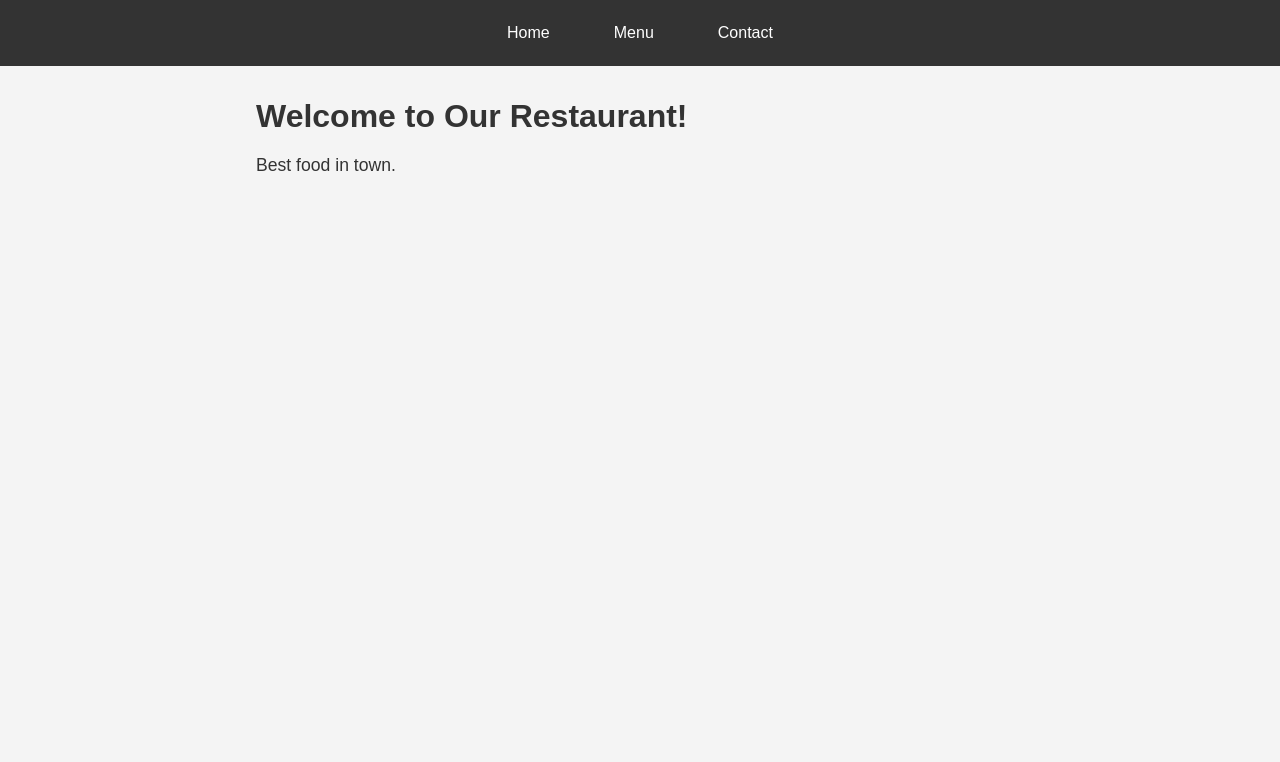
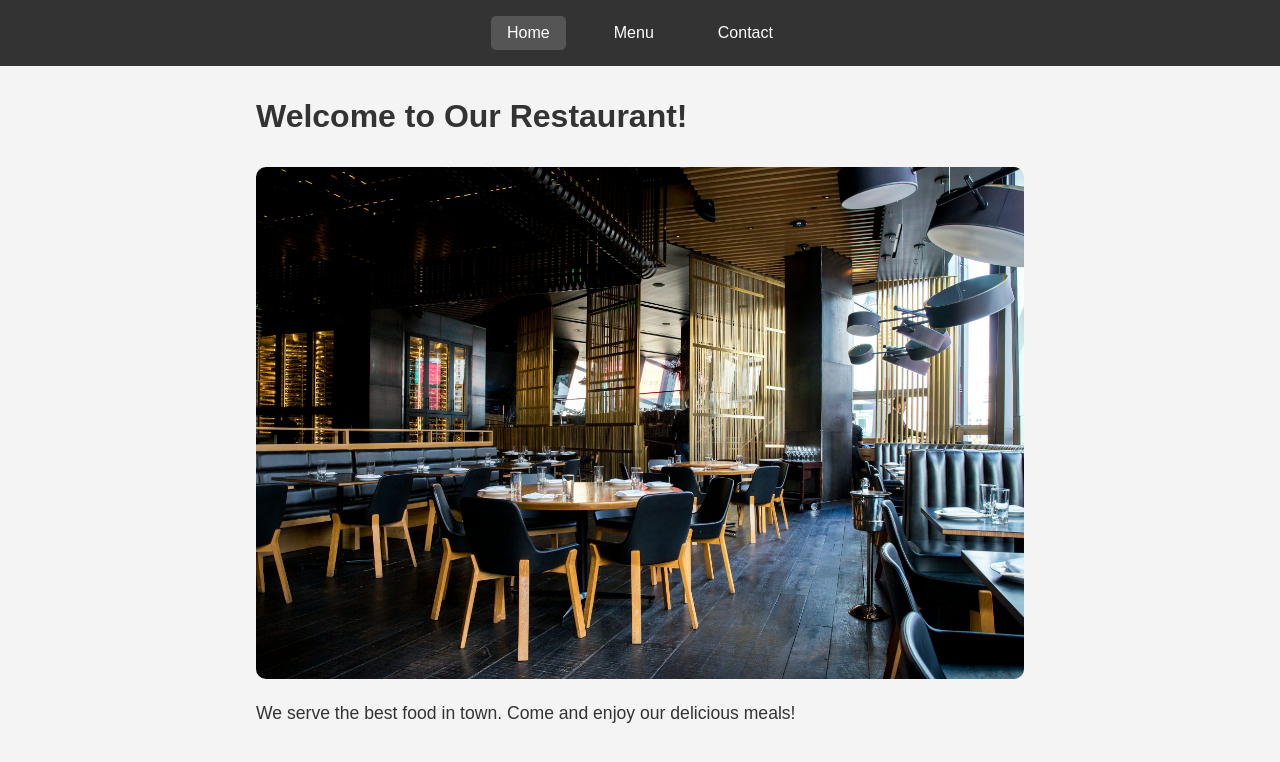
Before and after one commit to joejordan1994/restaurant-page, a website built with webpack: page src/template.html in a window 1280 px wide. Built offline with nearby package versions, Linux system fonts and the light colour scheme.

Commit message:
Enhanced site with styles and images

```diff
--- a/src/home.js
+++ b/src/home.js
@@ -1,13 +1,22 @@
+import RestaurantImage from "./assets/restaurant.jpg";
+
 function createHome() {
   const homeDiv = document.createElement("div");
+  homeDiv.classList.add("home");
 
   const headline = document.createElement("h1");
   headline.textContent = "Welcome to Our Restaurant!";
 
+  const image = document.createElement("img");
+  image.src = RestaurantImage;
+  image.alt = "Restaurant Image";
+
   const paragraph = document.createElement("p");
-  paragraph.textContent = "Best food in town.";
+  paragraph.textContent =
+    "We serve the best food in town. Come and enjoy our delicious meals!";
 
   homeDiv.appendChild(headline);
+  homeDiv.appendChild(image);
   homeDiv.appendChild(paragraph);
 
   return homeDiv;
--- a/src/index.js
+++ b/src/index.js
@@ -5,33 +5,40 @@ import "./style.css";
 
 function initializeWebsite() {
   const content = document.getElementById("content");
+  const homeBtn = document.getElementById("homeBtn");
+  const menuBtn = document.getElementById("menuBtn");
+  const contactBtn = document.getElementById("contactBtn");
+
+  const buttons = [homeBtn, menuBtn, contactBtn];
 
   function loadPage(page) {
     content.textContent = ""; // Clear existing content
+
+    // Remove 'active' class from all buttons
+    buttons.forEach((btn) => btn.classList.remove("active"));
+
     switch (page) {
       case "home":
         content.appendChild(createHome());
+        homeBtn.classList.add("active");
         break;
       case "menu":
         content.appendChild(createMenu());
+        menuBtn.classList.add("active");
         break;
       case "contact":
         content.appendChild(createContact());
+        contactBtn.classList.add("active");
         break;
       default:
         content.appendChild(createHome());
+        homeBtn.classList.add("active");
     }
   }
 
-  document
-    .getElementById("homeBtn")
-    .addEventListener("click", () => loadPage("home"));
-  document
-    .getElementById("menuBtn")
-    .addEventListener("click", () => loadPage("menu"));
-  document
-    .getElementById("contactBtn")
-    .addEventListener("click", () => loadPage("contact"));
+  homeBtn.addEventListener("click", () => loadPage("home"));
+  menuBtn.addEventListener("click", () => loadPage("menu"));
+  contactBtn.addEventListener("click", () => loadPage("contact"));
 
   // Load the home page initially
   loadPage("home");
--- a/src/template.html
+++ b/src/template.html
@@ -3,6 +3,7 @@
   <head>
     <meta charset="UTF-8" />
     <title>Restaurant Page</title>
+    <meta name="viewport" content="width=device-width, initial-scale=1.0" />
   </head>
   <body>
     <header>
```
Also changed, not shown: dist/index.html, dist/main.js, src/assets/restaurant.jpg (renamed from src/assets/restaurant-interior.jpg).
